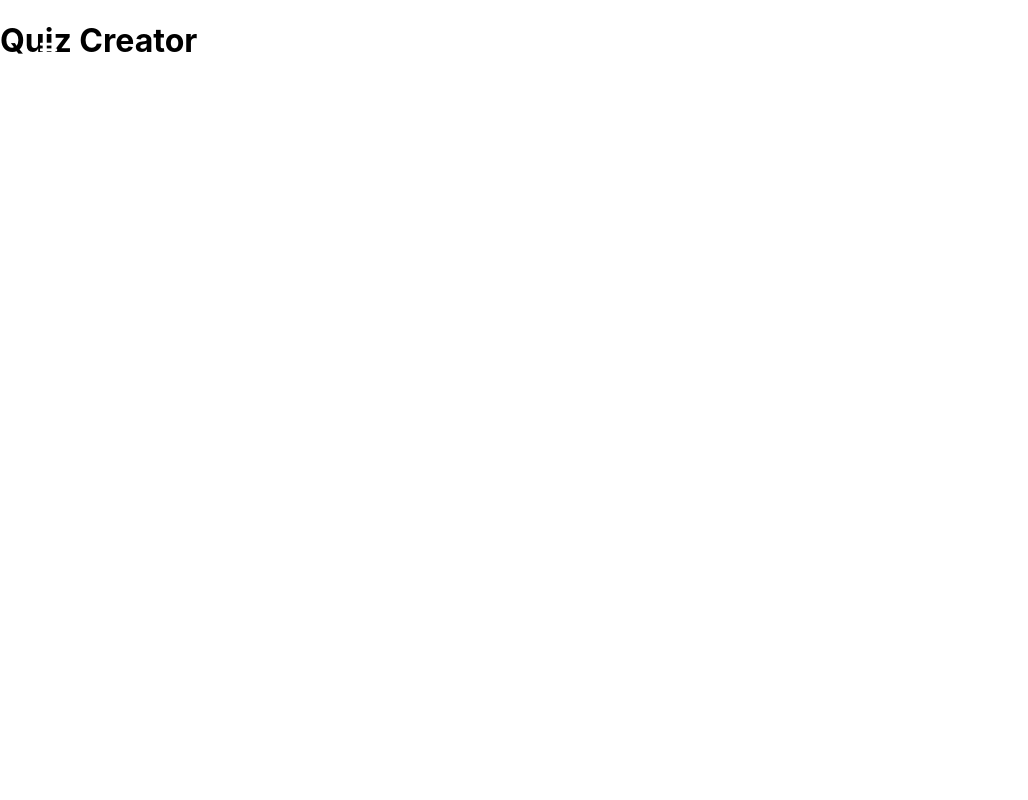
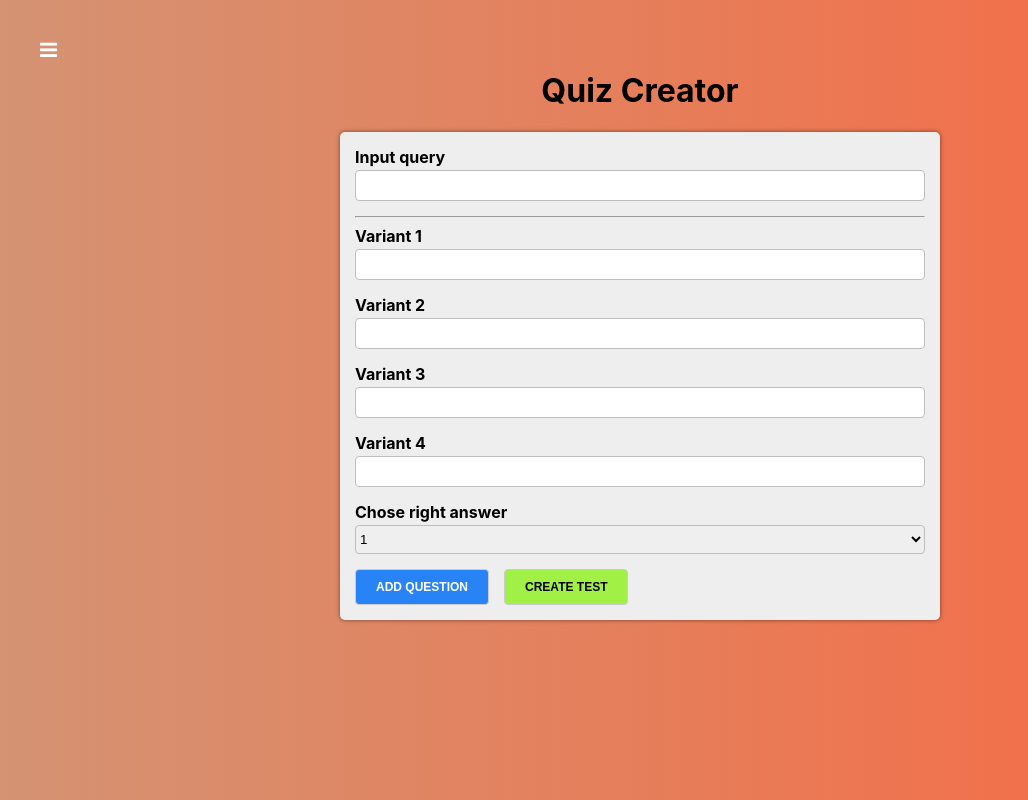
Before and after one commit to vik753/VMinin-redux-quiz, a React app: page /quiz-creator in a window 1280 px wide. Shown: the whole page, without its empty margins (0-1028 px from the left). Built offline with nearby package versions, Linux system fonts and the light colour scheme.

Commit message:
created Select component and added them to QuizCreator

```diff
--- /dev/null
+++ b/src/Form/FormFramework.js
@@ -0,0 +1,9 @@
+export function createControl(config, validation) {
+  return {
+    ...config,
+    validation,
+    valid: !validation,
+    touched: false,
+    value: "",
+  };
+}
--- /dev/null
+++ b/src/components/UI/Select/Select.js
@@ -0,0 +1,22 @@
+import React from "react";
+import classes from "./Select.module.css";
+
+const Select = (props) => {
+  const htmlFor = `${props.label}-${Math.random()}`;
+  return (
+    <div className={classes.Select}>
+      <label htmlFor={htmlFor}>{props.label}</label>
+      <select id={htmlFor} value={props.value} onChange={props.onChange}>
+        {props.options.map((option, index) => {
+          return (
+            <option value={option.value} key={option.value + index}>
+              {option.text}
+            </option>
+          );
+        })}
+      </select>
+    </div>
+  );
+};
+
+export default Select;
--- /dev/null
+++ b/src/components/UI/Select/Select.module.css
@@ -0,0 +1,22 @@
+.Select {
+  margin-bottom: 15px;
+}
+
+.Select label {
+  margin: 0 0 3px 0;
+  padding: 0;
+  font-weight: bold;
+  display: block;
+}
+
+.Select select {
+  display: block;
+  box-sizing: border-box;
+  border: 1px solid #bebebe;
+  border-radius: 4px;
+  margin: 0 0 5px;
+  height: 29px;
+  width: 100%;
+  outline: none;
+  transition: all 300ms ease-in-out;
+}
--- a/src/containers/QuizCreator/QuizCreator.js
+++ b/src/containers/QuizCreator/QuizCreator.js
@@ -1,10 +1,111 @@
-import React, {Component} from 'react';
+import React, { Component } from "react";
+import classes from "./QuizCreator.module.css";
+import Button from "../../components/UI/Button/Button";
+import { createControl } from "../../Form/FormFramework";
+import Input from "../../components/UI/Input/Input";
+import Auxiliary from "../../hoc/Auxiliary/Auxiliary";
+import Select from "../../components/UI/Select/Select";
+
+function createOptionControl(number) {
+  return createControl(
+    {
+      label: `Variant ${number}`,
+      errorMessage: "Value can't be empty!",
+      id: number,
+    },
+    { required: true }
+  );
+}
+
+function createFormControls() {
+  return {
+    question: createControl(
+      {
+        label: "Input query",
+        errorMessage: "Question can't be empty!",
+      },
+      { required: true }
+    ),
+    option1: createOptionControl(1),
+    option2: createOptionControl(2),
+    option3: createOptionControl(3),
+    option4: createOptionControl(4),
+  };
+}
 
 class QuizCreator extends Component {
+  state = {
+    quiz: [],
+    rightAnswerId: 1,
+    formControls: createFormControls(),
+  };
+  submitHandler = (e) => {
+    e.preventDefault();
+  };
+
+  addQuestionHandler = () => {};
+
+  createQuizHandler = () => {};
+
+  changeHandler = (value, controlName) => {};
+
+  renderControls() {
+    return Object.keys(this.state.formControls).map((controlName, index) => {
+      const control = this.state.formControls[controlName];
+      return (
+        <Auxiliary key={controlName + index}>
+          <Input
+            label={control.label}
+            value={control.value}
+            valid={control.valid}
+            shouldValidate={!!control.validation}
+            touched={control.touched}
+            errorMessage={control.errorMessage}
+            onChange={(event) =>
+              this.changeHandler(event.target.value, controlName)
+            }
+          />
+          {index === 0 ? <hr /> : null}
+        </Auxiliary>
+      );
+    });
+  }
+
+  selectChangeHandler = (event) => {
+    this.setState({
+      rightAnswerId: +event.target.value,
+    });
+  };
+
   render() {
+    const select = (
+      <Select
+        label="Chose right answer"
+        value={this.state.rightAnswerId}
+        onChange={this.selectChangeHandler}
+        options={[
+          { text: 1, value: 1 },
+          { text: 2, value: 2 },
+          { text: 3, value: 3 },
+          { text: 4, value: 4 },
+        ]}
+      />
+    );
     return (
-      <div>
-        <h1>Quiz Creator</h1>
+      <div className={classes.QuizCreator}>
+        <div>
+          <h1>Quiz Creator</h1>
+          <form onSubmit={this.submitHandler}>
+            {this.renderControls()}
+            {select}
+            <Button type="primary" onClick={this.addQuestionHandler}>
+              Add question
+            </Button>
+            <Button type="success" onClick={this.createQuizHandler}>
+              Create test
+            </Button>
+          </form>
+        </div>
       </div>
     );
   }
--- /dev/null
+++ b/src/containers/QuizCreator/QuizCreator.module.css
@@ -0,0 +1,25 @@
+.QuizCreator {
+  display: flex;
+  justify-content: center;
+  padding-top: 50px;
+  flex-grow: 1;
+  width: 100%;
+  background: linear-gradient(270deg, #f86942 0%, #d49373 100%);
+}
+
+.QuizCreator > div {
+  width: 100%;
+  max-width: 600px;
+  padding: 0 20px;
+}
+
+.QuizCreator h1 {
+  text-align: center;
+}
+
+.QuizCreator form {
+  background: #eee;
+  border-radius: 5px;
+  padding: 15px;
+  box-shadow: 0 0 4px rgba(0,0,0, .5);
+}
--- /dev/null
+++ b/src/hoc/Auxiliary/Auxiliary.js
@@ -0,0 +1,3 @@
+const Auxiliary = (props) => props.children;
+
+export default Auxiliary;
```
